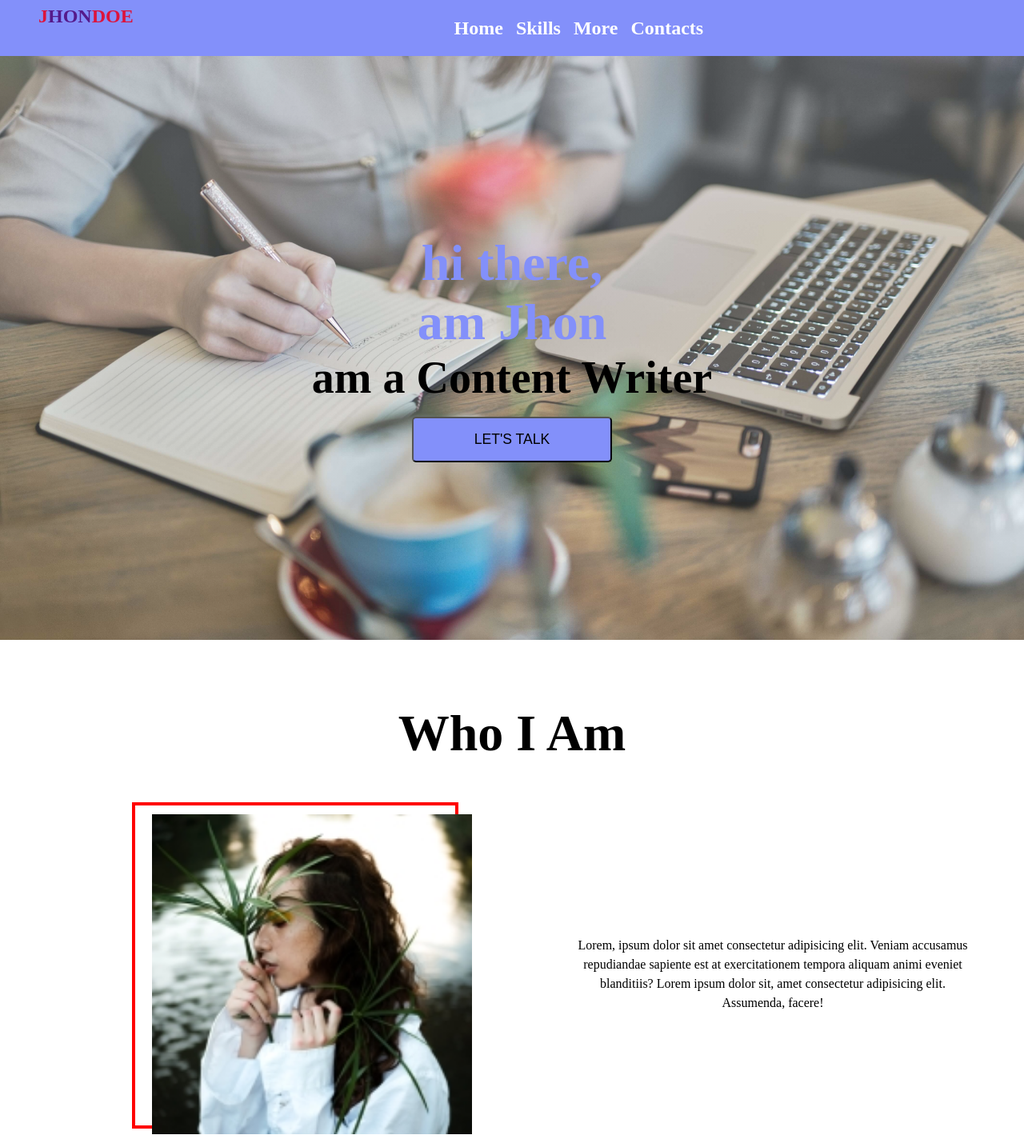
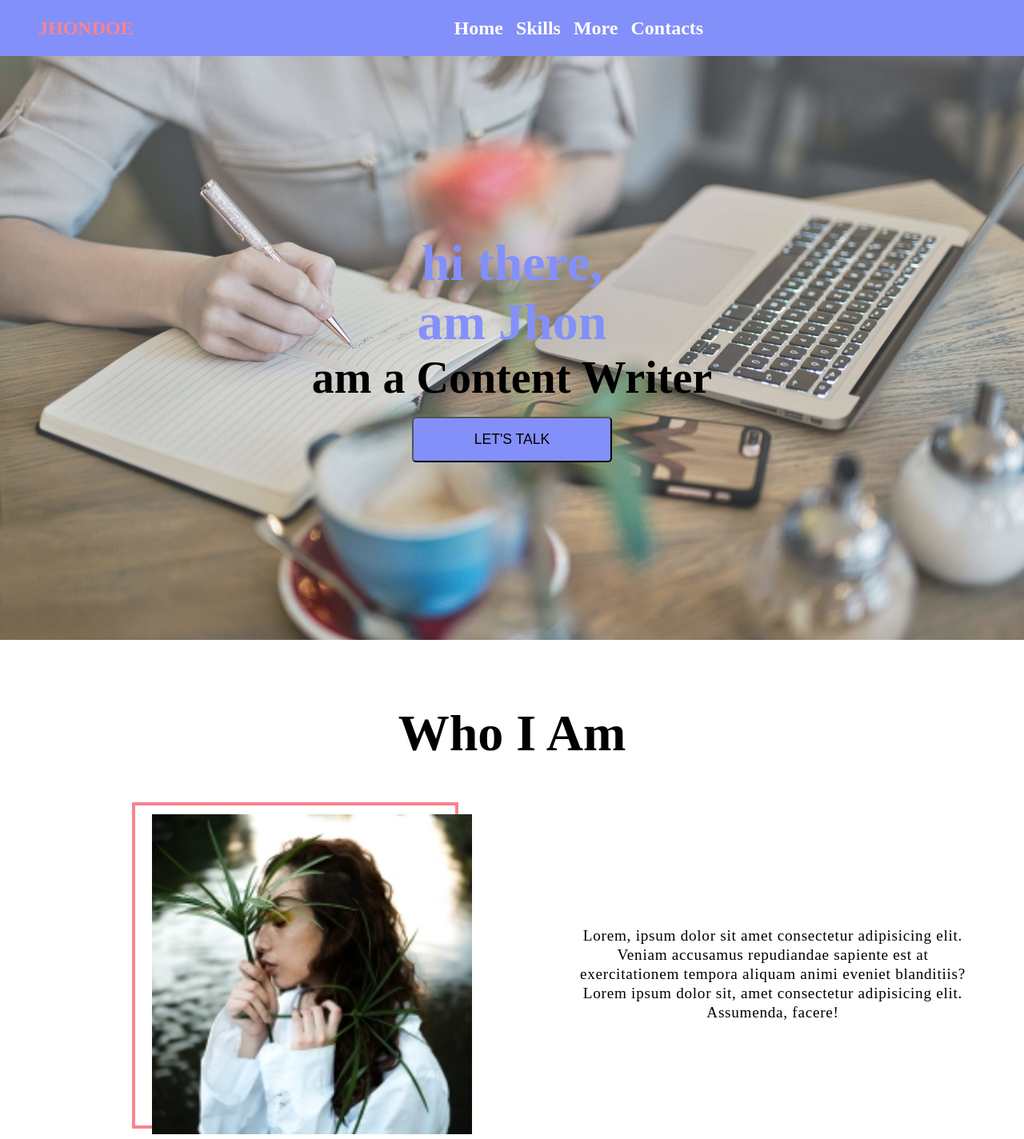
Before and after one commit to KevinMisati/writer, a plain HTML site: page index.html in a window 1280 px wide. Shown: the top 1424 px of the page at 80% size. Drawn offline with Linux system fonts and the light colour scheme.

Commit message:
Add files via upload

```diff
--- a/index.html
+++ b/index.html
@@ -11,9 +11,9 @@
     <!--========header section==========-->
     <header>
     <div class="header-container">
-        <div class="title">
-            <a href="">
-            <h4><span>J</span>HON<span>DOE</span></h4>
+         <div class="title">
+            <a href="#">
+            <h4>JHONDOE</h4>
             </a>
         </div>
 
@@ -120,21 +120,18 @@
 
 
     <footer id="contacts">
-      <p class="email"><a href="">geeoffreyMironga@gmail.com</a></p>
+      <!-- <p class="email"><a href="">geeoffreyMironga@gmail.com</a></p> -->
       <p class="email phone"><a href="tel:=254712345678">Call me<span>+254712345678</span></a></p>
         <div class="footer-container">
 
     <ul class="footer-links">
 
-            <li> <a href=""><span class="fab fa-instagram fa-fw fa-3x"></span></a></li>
+
             <li> <a href="wa.me"><span class="fab fa-whatsapp fa-fw fa-3x"></a></li>
             <li> <a href=""><span class="fab fa-facebook fa-fw fa-3x"></a></li>
             <li> <a href=""><span class="fab fa-linkedin fa-fw fa-3x"></a></li>
 
     </ul>
-  <!--   <div class="phone-number">
-
-    </div -->
 </div>
 
     </footer>
--- a/style.css
+++ b/style.css
@@ -11,12 +11,20 @@ body {
 :root {
   --clr-primary1: #8e443d;
   --clr-primary2: #8390fa;
+  --clr-3:#FA8390;
+  /* --clr-3:#d9fef0;
+  --clr-3:#83fab2; */
+
+  /* --clr-3:#F76514; */
 }
+
 section{
   padding: 5rem 0rem;
 }
 p {
-  line-height: 1.5em;
+  line-height: 1.5rem;
+  letter-spacing: .045rem;
+  font-size: 1.2rem;
 }
 h1 {
   font-size: 3.5rem;
@@ -64,7 +72,8 @@ header {
 
 div.title {
   margin-left: 2em;
-  margin-top: .9rem;
+  display: flex;
+  align-items: center;
   font-size :1.5rem;
   height: 100%;
   display: flex;
@@ -73,6 +82,7 @@ div.title {
 }
 .title a{
   text-decoration: none;
+  color:var(--clr-3);
 }
 div.title span{
   color:crimson;
@@ -197,7 +207,7 @@ nav a:hover {
     position: relative;
     width: 30px;
     height: 3.6px;
-    background-color: #555;
+    background-color: var(--clr-3);
     margin: 5px;
     transition: transform .5s ease-in-out;
   }
@@ -412,7 +422,7 @@ button:hover {
   width: 100%;
   height: 100%;
   z-index: -50;
-  border: 4px solid red;
+  border: 4px solid  var(--clr-3);
 }
 .image:hover .image:after {
   top: 0;
```
